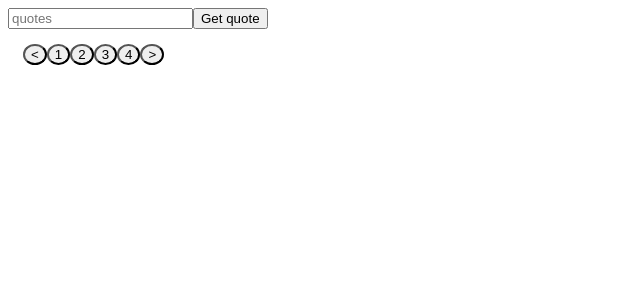
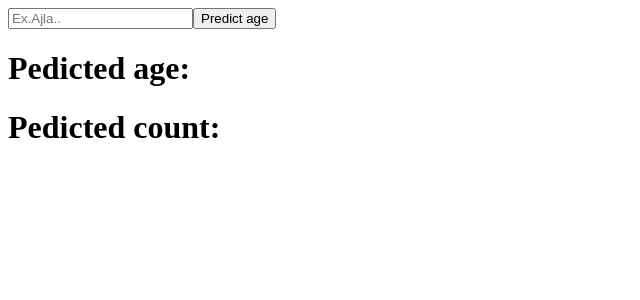
Before and after one commit to ajlalomnicanin/React, a React (Vite) app in the folder my-vue-app/: page / in a window 1280 px wide. Shown: the top 300 px of the page, without its empty margins (0-640 px from the left). Built offline with nearby package versions, Linux system fonts and the light colour scheme.

Commit message:
Veznjanje

```diff
--- /dev/null
+++ b/my-vue-app/src/31/31.1/App.jsx
@@ -0,0 +1,52 @@
+import React, { useEffect, useState } from "react";
+import Axios from "axios";
+
+function App() {
+  const [name, setName] = useState("");
+  const [age, setAge] = useState(0);
+
+  const fetchData = () => {
+    Axios.get(`https://api.agify.io/?name=${name}`).then((response) => {
+      setAge(response.data);
+    });
+  };
+  return (
+    <div>
+      <input
+        placeholder="Ex.Ajla.."
+        onChange={(event) => setName(event.target.value)}
+      />
+      <button onClick={fetchData}>Predict age</button>
+      <h1>Pedicted age:{setAge}</h1>
+      <h1>Pedicted count:{age?.count}</h1>
+    </div>
+  );
+}
+
+export default App;
+
+// function App() {
+//   //   fetch("https://catfact.ninja/fact")
+//   //     .then((res) => res.json())
+//   //     .then((data) => {
+//   //       console.log(data);
+//   //     });
+
+//   const [catFact, setCatFact] = useState("");
+
+//   const fatchCatFact = () => {
+//     Axios.get("https://catfact.ninja/fact").then((res) => {
+//       setCatFact(res.data.fact);
+//     });
+//   };
+//   useEffect(() => {
+//     fatchCatFact();
+//   }, []);
+
+//   return (
+//     <div>
+//       <button onClick={fatchCatFact}> Generate Cat Fact</button>
+//       <p>{catFact}</p>
+//     </div>
+//   );
+// }
--- a/my-vue-app/src/main.jsx
+++ b/my-vue-app/src/main.jsx
@@ -1,9 +1,10 @@
 import React from "react";
 import ReactDOM from "react-dom/client";
-import Class26 from "./31";
+
+import App from "./31/31.1/App";
 
 ReactDOM.createRoot(document.getElementById("root")).render(
   <React.StrictMode>
-    <Class26 />
+   <App/>
   </React.StrictMode>
 );
--- /dev/null
+++ b/package.json
@@ -0,0 +1,5 @@
+{
+  "dependencies": {
+    "axios": "^1.6.2"
+  }
+}
```
